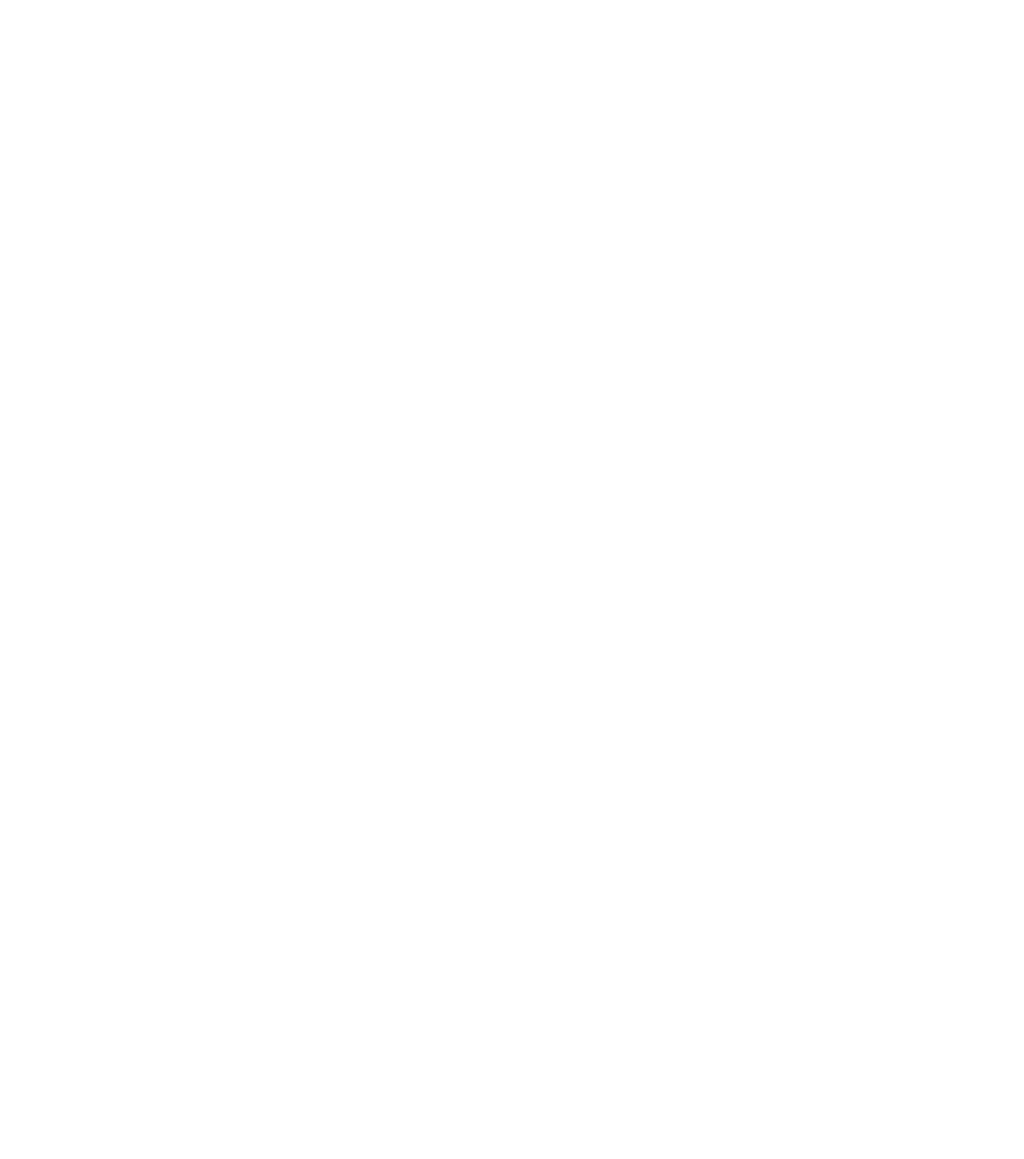
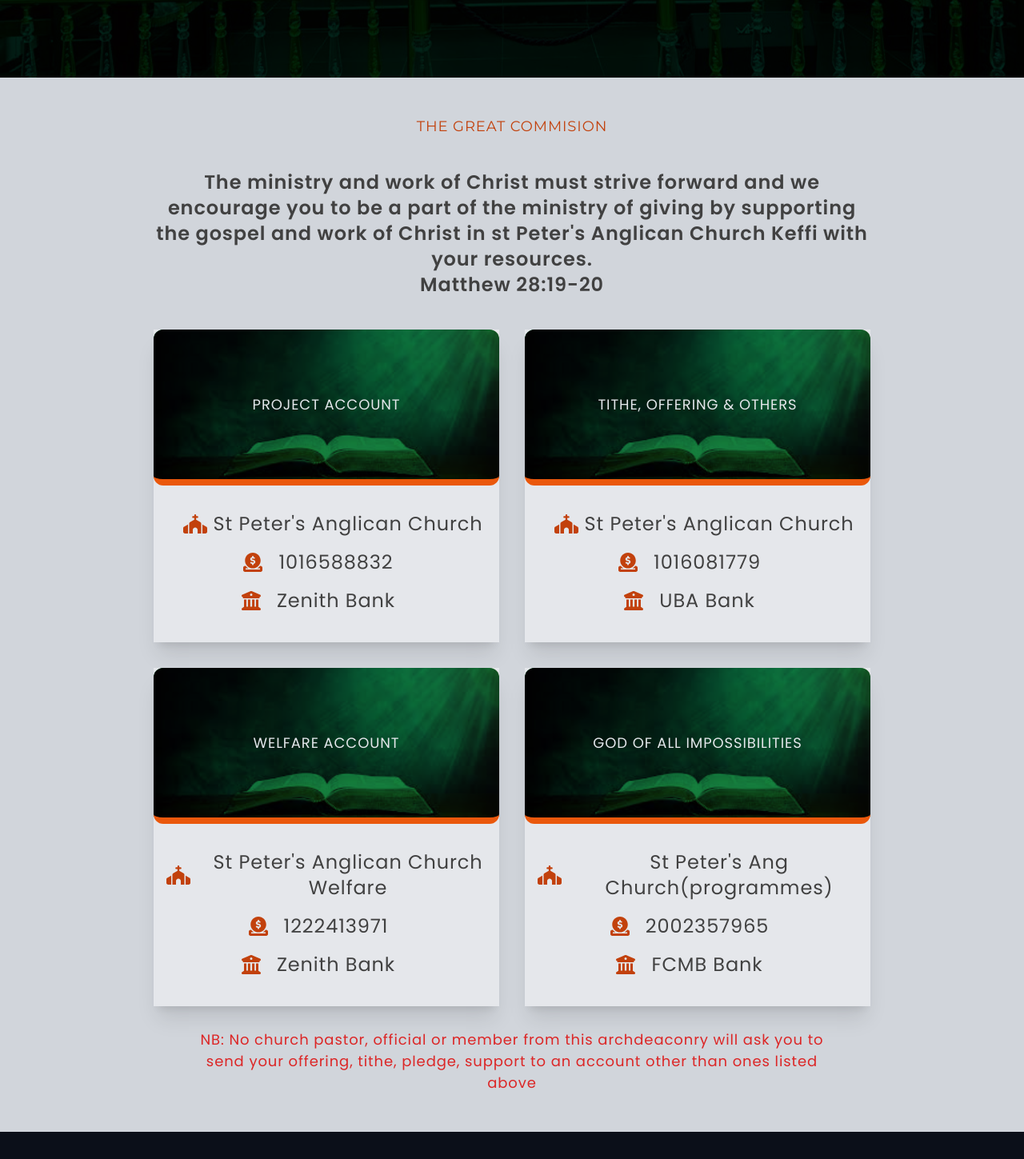
Before and after one commit to Emiraell/MY-Church-web, a React (Vite) app: page /donate in a window 1280 px wide. Before the commit this address had no page. Shown: the part 583-2032 px from the top of the page at 80% size. Before the commit the page ends 800 px from the top, so only its background shows below. Built offline with nearby package versions, Linux system fonts and the light colour scheme; grey boxes are pictures that could not be loaded.

Commit message:
donate component

```diff
--- a/src/App.jsx
+++ b/src/App.jsx
@@ -16,6 +16,7 @@
 import Acm from "./pages/fellowships/Acm";
 import GirlsGuild from "./pages/fellowships/GirlsGuild";
 import Efac from "./pages/fellowships/Efac";
+import Donate from "./pages/donate/Donate";
 
 function App() {
   return (
@@ -38,6 +39,7 @@
           <Route path="children_ministry" element={<Acm />} />
           <Route path="girls_guild" element={<GirlsGuild />} />
           <Route path="efac" element={<Efac />} />
+          <Route path="donate" element={<Donate />} />
         </Routes>
       </Router>
     </div>
--- /dev/null
+++ b/src/pages/donate/Donate.jsx
@@ -0,0 +1,99 @@
+import { FontAwesomeIcon } from "@fortawesome/react-fontawesome";
+import Header from "../../components/Header/Header";
+import donate from "./assests/theChurch.png";
+import { faBank, faChurch, faDonate } from "@fortawesome/free-solid-svg-icons";
+import { useState } from "react";
+import Footer from "../../components/footer/Footer";
+
+export default function Donate() {
+  const [details, setDetails] = useState([
+    {
+      title: "PROJECT ACCOUNT",
+      name: "St Peter's Anglican Church",
+      number: "1016588832",
+      bank: "Zenith",
+      image: donate,
+    },
+    {
+      title: "TITHE, OFFERING & OTHERS",
+      name: "St Peter's Anglican Church",
+      number: "1016081779",
+      bank: "UBA",
+      image: donate,
+    },
+    {
+      title: "WELFARE ACCOUNT",
+      name: "St Peter's Anglican Church Welfare",
+      number: "1222413971",
+      bank: "Zenith",
+      image: donate,
+    },
+    {
+      title: "GOD OF ALL IMPOSSIBILITIES",
+      name: "St Peter's Ang Church(programmes)",
+      number: "2002357965",
+      bank: "FCMB",
+      image: donate,
+    },
+  ]);
+  return (
+    <div className="text-center bg-gray-300">
+      <>
+        <Header page={"KINGDOM PARTAKER"} />
+      </>
+      <div className="my-12 text-lg w-[80%] lg:w-[70%] m-auto tracking-wider leading-normal font-poppins text-textCol-primary">
+        <div>
+          <p className=" font-montserrat text-orange-700">
+            THE GREAT COMMISION
+          </p>
+
+          <p className="py-10 font-semibold  md:text-2xl ">
+            The ministry and work of Christ must strive forward and we encourage
+            you to be a part of the ministry of giving by supporting the gospel
+            and work of Christ in st Peter's Anglican Church Keffi with your
+            resources.
+            <span className="block">Matthew 28:19-20</span>
+          </p>
+        </div>
+        <div className="lg:grid grid-cols-2 gap-8">
+          {details.map((detail) => (
+            <div className="shadow-xl mt-10 lg:mt-0 bg-gray-200">
+              <div
+                style={{ backgroundImage: `url(${detail.image})` }}
+                className="bg-cover bg-center bg-no-repeat bg-blend-multiply bg-green-700 rounded-xl border-b-8 border-orange-600"
+              >
+                <p className="py-16 lg:py-20 text-gray-200">{detail.title}</p>
+              </div>
+              <div className="text-2xl pb-7">
+                <div className="flex items-center justify-center pt-8 pb-2">
+                  <FontAwesomeIcon
+                    icon={faChurch}
+                    className="text-orange-700 pl-4 pr-2"
+                  />
+                  <p className="">{detail.name}</p>
+                </div>
+                <div className="flex items-center justify-center px-5 py-2">
+                  <FontAwesomeIcon
+                    icon={faDonate}
+                    className="text-orange-700"
+                  />
+                  <p className="px-5">{detail.number}</p>
+                </div>
+                <div className="flex items-center justify-center px-5 py-2">
+                  <FontAwesomeIcon icon={faBank} className="text-orange-700" />
+                  <p className="px-5">{detail.bank} Bank</p>
+                </div>
+              </div>
+            </div>
+          ))}
+        </div>
+        <p className="px-10 my-7 text-red-600">
+          NB: No church pastor, official or member from this archdeaconry will
+          ask you to send your offering, tithe, pledge, support to an account
+          other than ones listed above
+        </p>
+      </div>
+      <Footer />
+    </div>
+  );
+}
```
Also changed, not shown: src/pages/donate/assests/theChurch.png (renamed from src/pages/fellowships/assests/theChurch.png).
